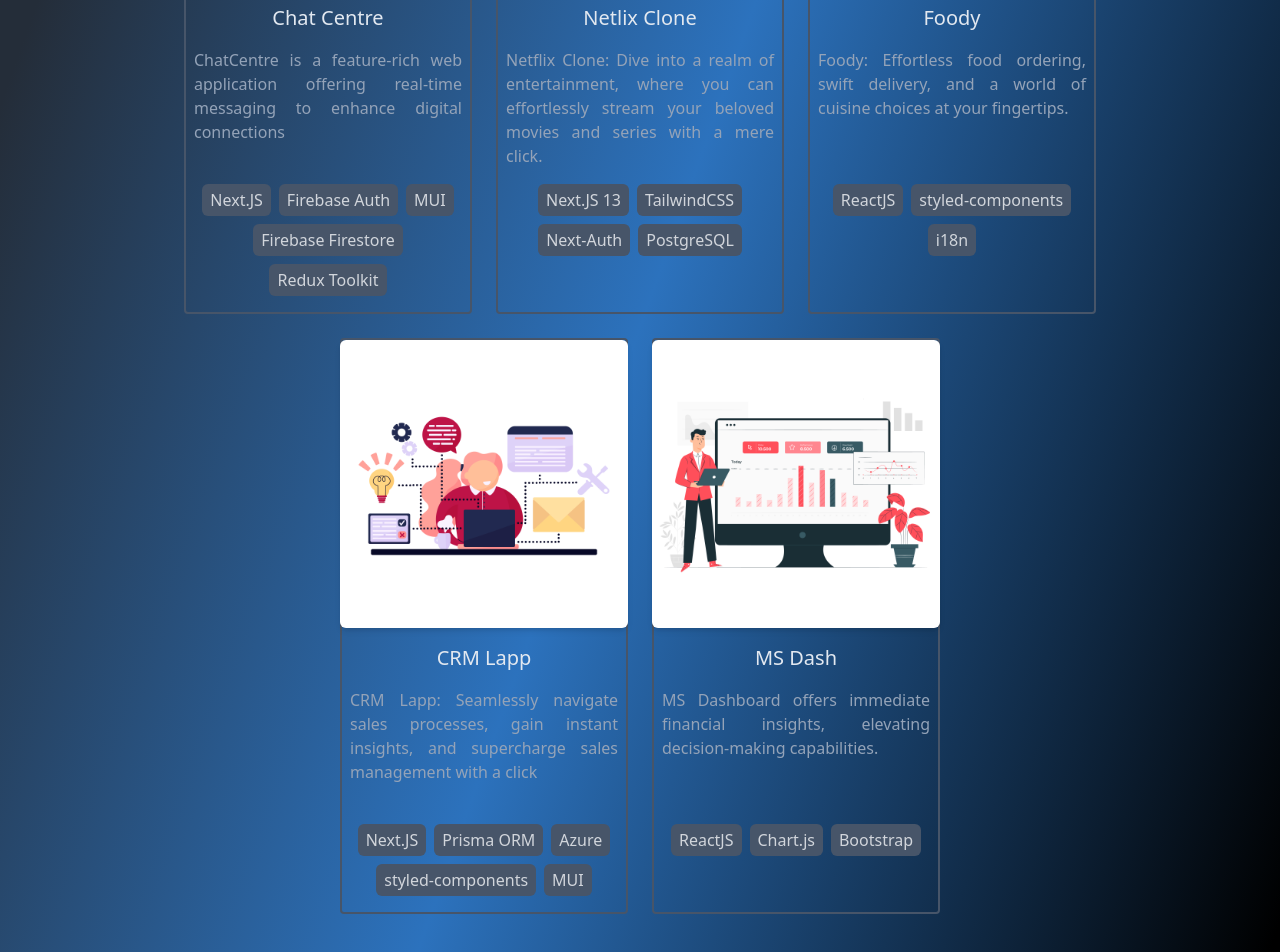
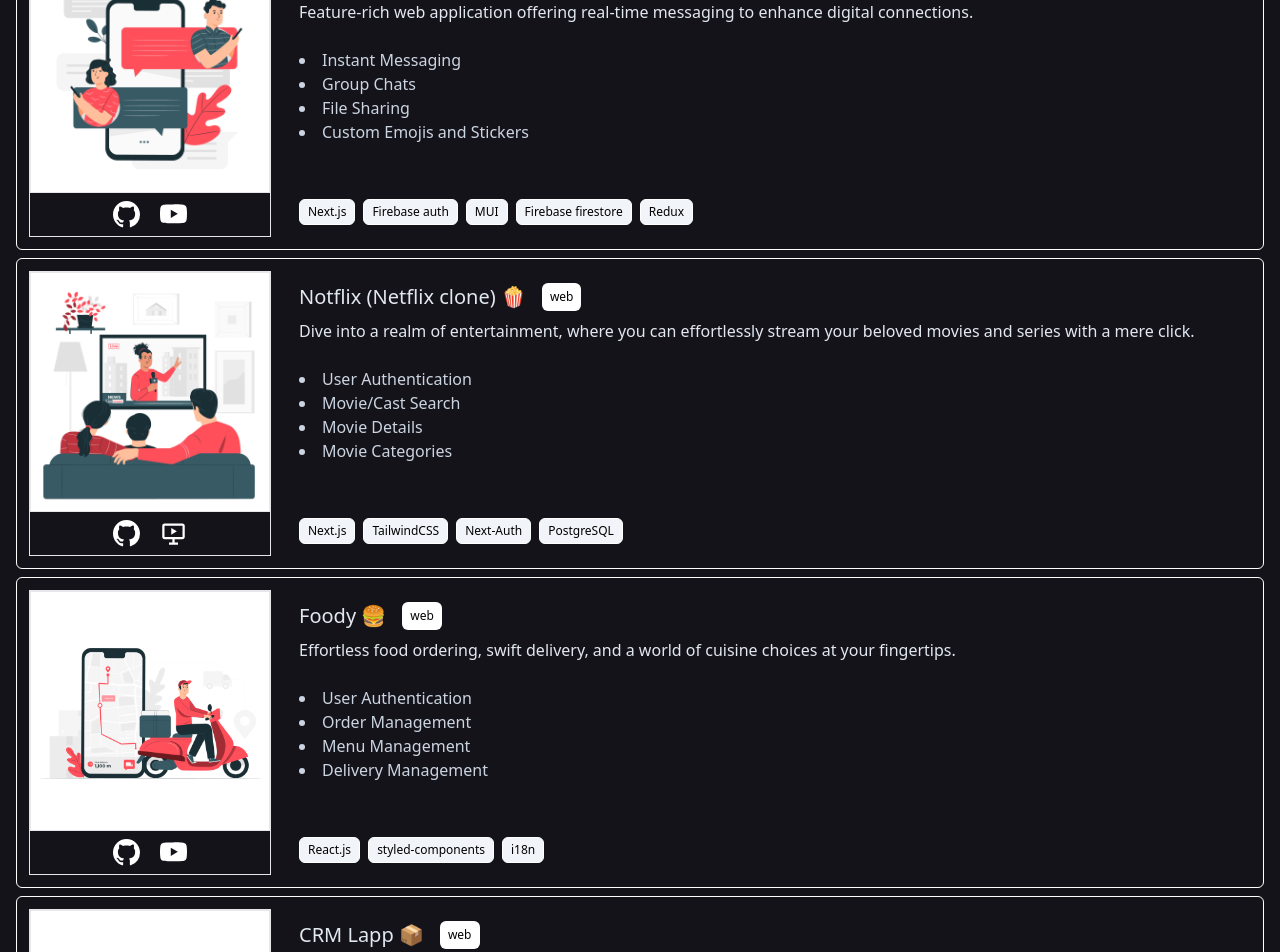
Before and after one commit to shahsuvarli/shahsuvarli.com, a Next.js app: page /projects in a window 1280 px wide. Shown: the part 460-1412 px from the top of the page. Built offline with nearby package versions, Linux system fonts and the light colour scheme.

Commit message:
New projects added

```diff
--- a/package.json
+++ b/package.json
@@ -10,10 +10,11 @@
     "export": "next build && next export"
   },
   "dependencies": {
+    "axios": "^1.6.7",
     "eslint": "8.38.0",
     "eslint-config-next": "13.3.0",
     "firebase-tools": "^12.9.1",
-    "next": "^13.5.2",
+    "next": "^13.5.6",
     "npm-update": "^3.0.1",
     "react": "18.2.0",
     "react-dom": "18.2.0",
--- /dev/null
+++ b/src/components/projects/card.js
@@ -0,0 +1,81 @@
+import Image from "next/image";
+import Link from "next/link";
+import { BiSlideshow } from "react-icons/bi";
+import { BsGithub, BsYoutube } from "react-icons/bs";
+
+export default function Card({ project }) {
+  const size = 27;
+  return (
+    <div
+      key={project.id}
+      className="flex sm:flex-row flex-col items-center box-border gap-4 w-full border-solid border-[0.5px] border-white rounded-md min-h-48 p-3"
+    >
+      <div className="flex flex-col gap-2  border-[0.5px] pb-2">
+        <div className="bg-white xs:w-60 sm:h-60 flex justify-center items-center border border-solid w-full">
+          <Image
+            priority
+            width={200}
+            height={200}
+            src={project.image}
+            alt={project.name}
+            style={{ width: "auto", height: "auto" }}
+          />
+        </div>
+
+        <div className="flex flex-row justify-center items-center gap-5 [&>*]:cursor-pointer hover:[&>*]:animate-bounce text-white">
+          <Link href={project.github} target="_blank">
+            <BsGithub size={size} />
+          </Link>
+          {project.view ? (
+            <Link href={project.view} target="_blank">
+              <BiSlideshow size={size} />
+            </Link>
+          ) : (
+            ""
+          )}
+          {project.youtube ? (
+            <Link href={project.youtube} target="_blank">
+              <BsYoutube size={size} />
+            </Link>
+          ) : (
+            ""
+          )}
+        </div>
+      </div>
+
+      <div className="h-full p-3 gap-2 flex flex-col w-full justify-between">
+        <div className="flex flex-col gap-2">
+          <span className="flex flex-row gap-4">
+            <p className="text-xl text-slate-200">{project.name}</p>
+            <span className="bg-white py-1 px-2 rounded-md text-black text-xs flex justify-center items-center hover:cursor-pointer max-h-8">
+              {project.type}
+            </span>
+          </span>
+          <span className="w-full flex flex-wrap flex-col whitespace-normal">
+            <p className="text-slate-200 xs:text-base text-sm">
+              {project.description}
+            </p>
+            <br />
+            <ul className="list-disc list-inside mb-4">
+              {project.funcs?.map((func) => (
+                <li className="text-slate-300 text-sm xs:text-base" key={func}>
+                  {func}
+                </li>
+              ))}
+            </ul>
+          </span>
+        </div>
+        <span className="flex flex-row flex-wrap gap-2 w-full items-end">
+          {project.tools.map((tool) => (
+            <span
+              key={tool}
+              className="bg-slate-100 text-black rounded-md px-2 py-1 hover:bg-black hover:border hover:border-solid hover:border-white hover:text-white hover:cursor-pointer text-xs transition-all border-solid border-white border"
+            >
+              {tool}
+            </span>
+          ))}
+        </span>
+      </div>
+    </div>
+  );
+}
--- a/src/components/projects/index.js
+++ b/src/components/projects/index.js
@@ -1,66 +1,19 @@
-import React from "react";
 import projects from "../../utils/projects.json";
 import Image from "next/image";
-import { BsGithub } from "react-icons/bs";
+import { BsGithub, BsYoutube } from "react-icons/bs";
 import { BiHomeSmile, BiSlideshow } from "react-icons/bi";
 import Link from "next/link";
+import Card from "./card";
 
 function ProjectsContainer() {
   return (
-    <div className="flex flex-col items-center py-20 box-border">
+    <div className="flex flex-col items-center py-4 box-border px-4 gap-6">
       <Link href={"/"}>
-        <BiHomeSmile color="#fff" size={46} />
+        <BiHomeSmile color="#fff" size={40} />
       </Link>
-      <div className="mt-8 w-[90%] flex justify-center gap-6 flex-wrap animation: animate-riseup">
-        {projects.map((project) => {
-          const imagePath = project.image;
-          return (
-            <div
-              key={project.id}
-              className="flex flex-col items-center box-border gap-4 w-72 border-solid border-[2px] px-2 border-slate-600 rounded"
-            >
-              <div className="relative w-72 h-72 bg-white flex justify-center items-center rounded-md shadow-md">
-                <Image
-                  priority
-                  width={300}
-                  height={300}
-                  src={imagePath}
-                  alt={project.name}
-                  className="object-contain rounded-md"
-                />
-                <div className="absolute inset-0 flex justify-center items-center bg-opacity-75 bg-gray-600 gap-5 transition-opacity duration-300 opacity-0 hover:opacity-100 hover:border-opacity-100 hover:rounded-7 cursor-pointer rounded-md">
-                  <Link href={project.githubLink} target="_blank">
-                    <BsGithub
-                      size={40}
-                      color="#fff"
-                      className="text-white text-2xl"
-                    />
-                  </Link>
-                  <Link href={project.viewLink} target="_blank">
-                    <BiSlideshow
-                      size={40}
-                      color="#fff"
-                      className="text-white text-2xl"
-                    />
-                  </Link>
-                </div>
-              </div>
-              <p className="text-xl text-slate-200">{project.name}</p>
-              <span className="w-full flex flex-wrap wrap whitespace-normal h-28">
-                <p className="text-justify text-slate-400">{project.description}</p>
-              </span>
-              <span className="flex flex-row flex-wrap gap-2 mt-2 mb-4 w-full items-center justify-center">
-                {project.tools.map((tool) => (
-                  <span
-                    key={tool}
-                    className="bg-slate-600 rounded-md px-2 py-1 hover:bg-slate-500 hover:cursor-pointer"
-                  >
-                    {tool}
-                  </span>
-                ))}
-              </span>
-            </div>
-          );
+      <div className="w-full flex justify-center gap-2 flex-wrap animation: animate-riseup rounded-md">
+        {projects.map((project, index) => {
+          return <Card project={project} key={project.id} />;
         })}
       </div>
     </div>
--- a/src/styles/globals.css
+++ b/src/styles/globals.css
@@ -18,12 +18,7 @@
   margin: 0;
   padding: 0;
   box-sizing: border-box;
-  background: linear-gradient(
-    109.6deg,
-    rgb(36, 45, 57) 11.2%,
-    rgb(44, 114, 189) 51.2%,
-    rgb(0, 0, 0) 98.6%
-  );
+  background-color: #15131a;
 }
 
 h1,
--- a/src/utils/projects.json
+++ b/src/utils/projects.json
@@ -1,53 +1,105 @@
 [
   {
     "id": 0,
-    "name": "Chat Centre",
-    "githubLink": "https://github.com/shahsuvarli/chat-centre",
-    "viewLink": "https://chatcentre.netlify.app/",
-    "description": "ChatCentre is a feature-rich web application offering real-time messaging to enhance digital connections",
-    "image": "/images/chat.jpg",
-    "tools": [
-      "Next.JS",
-      "Firebase Auth",
-      "MUI",
-      "Firebase Firestore",
-      "Redux Toolkit"
-    ]
+    "name": "Delivery App react-native 🍍",
+    "github": "https://github.com/shahsuvarli/delivery-app-react-native",
+    "view": null,
+    "youtube": "https://www.youtube.com/shorts/i-1A4-UpN1Q",
+    "description": "A mobile application that allows users to order food from a variety of restaurants and have it delivered to their doorstep.",
+    "funcs": [
+      "User Authentication",
+      "Order Management",
+      "Menu Management",
+      "Delivery Management"
+    ],
+    "image": "/images/delivery.jpg",
+    "tools": ["React Native", "Expo", "Firebase auth", "Firebase firestore"],
+    "type": "mobile"
   },
   {
     "id": 1,
-    "name": "Netlix Clone",
-    "githubLink": "https://github.com/shahsuvarli/movie",
-    "viewLink": "https://notflix-movie-app.vercel.app",
-    "description": "Netflix Clone: Dive into a realm of entertainment, where you can effortlessly stream your beloved movies and series with a mere click.",
-    "image": "/images/movie.jpg",
-    "tools": ["Next.JS 13", "TailwindCSS", "Next-Auth", "PostgreSQL"]
+    "name": "Chat Centre 💬",
+    "github": "https://github.com/shahsuvarli/chat-centre",
+    "view": null,
+    "youtube": "https://www.youtube.com/watch?v=yyD8J5le1CU",
+    "description": "Feature-rich web application offering real-time messaging to enhance digital connections.",
+    "funcs": [
+      "Instant Messaging",
+      "Group Chats",
+      "File Sharing",
+      "Custom Emojis and Stickers"
+    ],
+    "image": "/images/chat.jpg",
+    "tools": ["Next.js", "Firebase auth", "MUI", "Firebase firestore", "Redux"],
+    "type": "web"
   },
   {
     "id": 2,
-    "name": "Foody",
-    "githubLink": "https://github.com/shahsuvarli/admin-foody",
-    "viewLink": "https://food-delivery-admin.netlify.app",
-    "description": "Foody: Effortless food ordering, swift delivery, and a world of cuisine choices at your fingertips.",
-    "image": "/images/delivery.jpg",
-    "tools": ["ReactJS", "styled-components", "i18n"]
+    "name": "Notflix (Netflix clone) 🍿",
+    "github": "https://github.com/shahsuvarli/movie",
+    "view": "https://notflix-movie-app.vercel.app",
+    "youtube": null,
+
+    "description": "Dive into a realm of entertainment, where you can effortlessly stream your beloved movies and series with a mere click.",
+    "funcs": [
+      "User Authentication",
+      "Movie/Cast Search",
+      "Movie Details",
+      "Movie Categories"
+    ],
+    "image": "/images/movie.jpg",
+    "tools": ["Next.js", "TailwindCSS", "Next-Auth", "PostgreSQL"],
+    "type": "web"
   },
   {
     "id": 3,
-    "name": "CRM Lapp",
-    "githubLink": "https://github.com/shahsuvarli/lapp",
-    "viewLink": "https://lapp.vercel.app",
-    "description": "CRM Lapp: Seamlessly navigate sales processes, gain instant insights, and supercharge sales management with a click",
-    "image": "/images/crm.jpg",
-    "tools": ["Next.JS", "Prisma ORM", "Azure", "styled-components", "MUI"]
+    "name": "Foody 🍔",
+    "github": "https://github.com/shahsuvarli/admin-foody",
+    "youtube": "https://www.youtube.com/watch?v=Oatci7LsouQ",
+    "view": null,
+    "description": "Effortless food ordering, swift delivery, and a world of cuisine choices at your fingertips.",
+    "funcs": [
+      "User Authentication",
+      "Order Management",
+      "Menu Management",
+      "Delivery Management"
+    ],
+    "image": "/images/delivery.jpg",
+    "tools": ["React.js", "styled-components", "i18n"],
+    "type": "web"
   },
   {
     "id": 4,
-    "name": "MS Dash",
-    "githubLink": "https://github.com/shahsuvarli/ms-dashbord-with-mui",
-    "viewLink": "https://ms-dash.netlify.app",
-    "description": "MS Dashboard offers immediate financial insights, elevating decision-making capabilities.",
+    "name": "CRM Lapp 📦",
+    "github": "https://github.com/shahsuvarli/lapp",
+    "youtube": null,
+    "view": "https://lapp3.vercel.app",
+    "description": "Seamlessly navigate sales processes, gain instant insights, and supercharge sales management with a click",
+    "funcs": [
+      "User Authentication",
+      "Customer Management",
+      "Product Management",
+      "Order Management"
+    ],
+    "image": "/images/crm.jpg",
+    "tools": ["Next.js", "Prisma ORM", "Azure", "styled-components", "MUI"],
+    "type": "web"
+  },
+  {
+    "id": 5,
+    "name": "MS Dash 📊",
+    "github": "https://github.com/shahsuvarli/ms-dashbord-with-mui",
+    "youtube": "https://www.youtube.com/watch?v=3dSedySG3Xc",
+    "view": null,
+    "description": "Offers immediate financial insights, elevating decision-making capabilities.",
+    "funcs": [
+      "Financial Overview",
+      "Sales Overview",
+      "Product Overview",
+      "Customer Overview"
+    ],
     "image": "/images/dashboard.jpg",
-    "tools": ["ReactJS", "Chart.js", "Bootstrap"]
+    "tools": ["React.js", "Chart.js", "Bootstrap"],
+    "type": "web"
   }
 ]
--- a/tailwind.config.js
+++ b/tailwind.config.js
@@ -23,6 +23,14 @@
         },
       },
     },
+    screens: {
+      xs: "475px",
+      sm: "640px",
+      md: "768px",
+      lg: "1024px",
+      xl: "1280px",
+      "2xl": "1536px",
+    },
   },
   plugins: [],
 };
```
Also changed, not shown: src/components/home/index.js (+3 -4 lines), src/utils/stack.json (+5 -5 lines), 1 other file (tests, documents, lock files or other folders).
